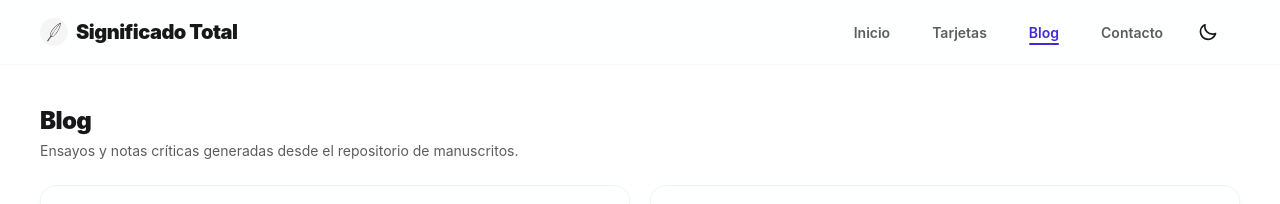
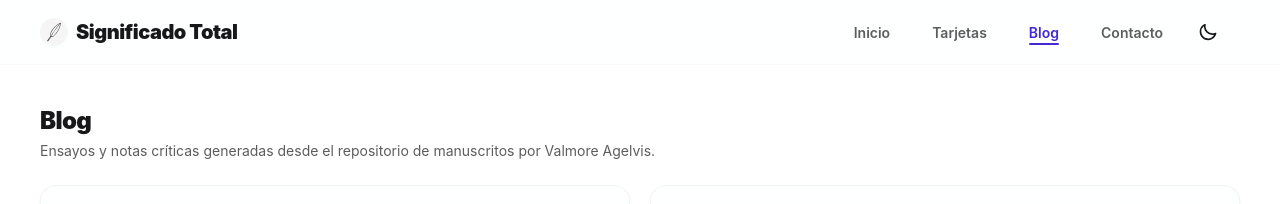
Before and after one commit to MatiasAgelvis/semioteca, a SvelteKit app in the folder frontend/: page /blog in a window 1280 px wide. Shown: the top 204 px of the page. Built offline with nearby package versions, Linux system fonts and the light colour scheme.

Commit message:
feat(site): add SITE_AUTHOR and SITE_AUTHOR_URL for consistent author attribution across pages

```diff
--- /dev/null
+++ b/frontend/src/lib/config/site.ts
@@ -0,0 +1,2 @@
+export const SITE_AUTHOR = 'Valmore Agelvis';
+export const SITE_AUTHOR_URL = 'https://valmoreagelvis.com';
--- a/frontend/src/routes/+page.svelte
+++ b/frontend/src/routes/+page.svelte
@@ -1,5 +1,6 @@
 <script lang="ts">
 	import { SHOW_CV, SHOW_DOCS } from '$lib/config/features';
+	import { SITE_AUTHOR } from '$lib/config/site';
 	import BlogPostCard from '$lib/components/BlogPostCard.svelte';
 	import type { PageData } from './$types';
 
@@ -8,7 +9,9 @@
 
 <svelte:head>
 	<title>Significado Total</title>
-	<meta name="description" content="Fichero de ciencias del significado: tarjetas, ensayos y documentos sobre semiótica, lingüística y filosofía del lenguaje." />
+	<meta name="description" content={
+		`Fichero de ciencias del significado: tarjetas, ensayos y documentos sobre semiótica, pragmática, lingüística y filosofía del lenguaje escritos por ${SITE_AUTHOR}.`
+	} />
 </svelte:head>
 
 <div class="mx-auto w-full max-w-7xl px-5 py-10 lg:px-10">
@@ -19,7 +22,7 @@
 		</h1>
 		<p class="mt-6 max-w-3xl text-lg leading-8 text-base-content/70">
 			Un fichero estático para explorar tarjetas de lectura, ensayos y documentos sobre semiótica, pragmática,
-			lingüística y filosofía del lenguaje.
+			lingüística y filosofía del lenguaje escritos por {SITE_AUTHOR}.
 		</p>
 		<div class="mt-10 flex gap-8">
 			<div>
--- a/frontend/src/routes/blog/+page.svelte
+++ b/frontend/src/routes/blog/+page.svelte
@@ -1,4 +1,5 @@
 <script lang="ts">
+	import { SITE_AUTHOR } from '$lib/config/site';
 	import PageSection from '$lib/components/PageSection.svelte';
 	import BlogPostCard from '$lib/components/BlogPostCard.svelte';
 	import type { PageData } from './$types';
@@ -13,7 +14,7 @@
 <div class="mx-auto flex w-full max-w-7xl flex-col gap-8 px-5 py-10 lg:px-10">
 	<PageSection
 		title="Blog"
-		description="Ensayos y notas críticas generadas desde el repositorio de manuscritos."
+		description={`Ensayos y notas críticas generadas desde el repositorio de manuscritos por ${SITE_AUTHOR}.`}
 		headingLevel="h1"
 	>
 		<div class="grid gap-5 md:grid-cols-2">
--- a/frontend/src/routes/blog/[slug]/+page.svelte
+++ b/frontend/src/routes/blog/[slug]/+page.svelte
@@ -1,4 +1,5 @@
 <script lang="ts">
+	import { SITE_AUTHOR } from '$lib/config/site';
 	import SidebarContainer from '$lib/components/SidebarContainer.svelte';
 	import type { PageData } from './$types';
 
@@ -23,6 +24,7 @@
 		<article class="rounded-2xl border border-base-300/70 bg-base-100/90 p-6 shadow-lg shadow-base-content/5 lg:p-10">
 			<p class="mb-4 text-sm font-semibold tracking-[0.2em] text-base-content/60 uppercase">Blog Significado Total</p>
 			<h1 class="text-3xl font-black tracking-tight text-base-content lg:text-4xl">{data.post.title}</h1>
+			<p class="mt-2 text-sm uppercase tracking-[0.2em] text-base-content/60">Por {SITE_AUTHOR}</p>
 			<div class="prose prose-slate mt-8 max-w-none prose-headings:font-black prose-a:text-primary prose-img:rounded-xl">
 				{@html data.post.html}
 			</div>
```
